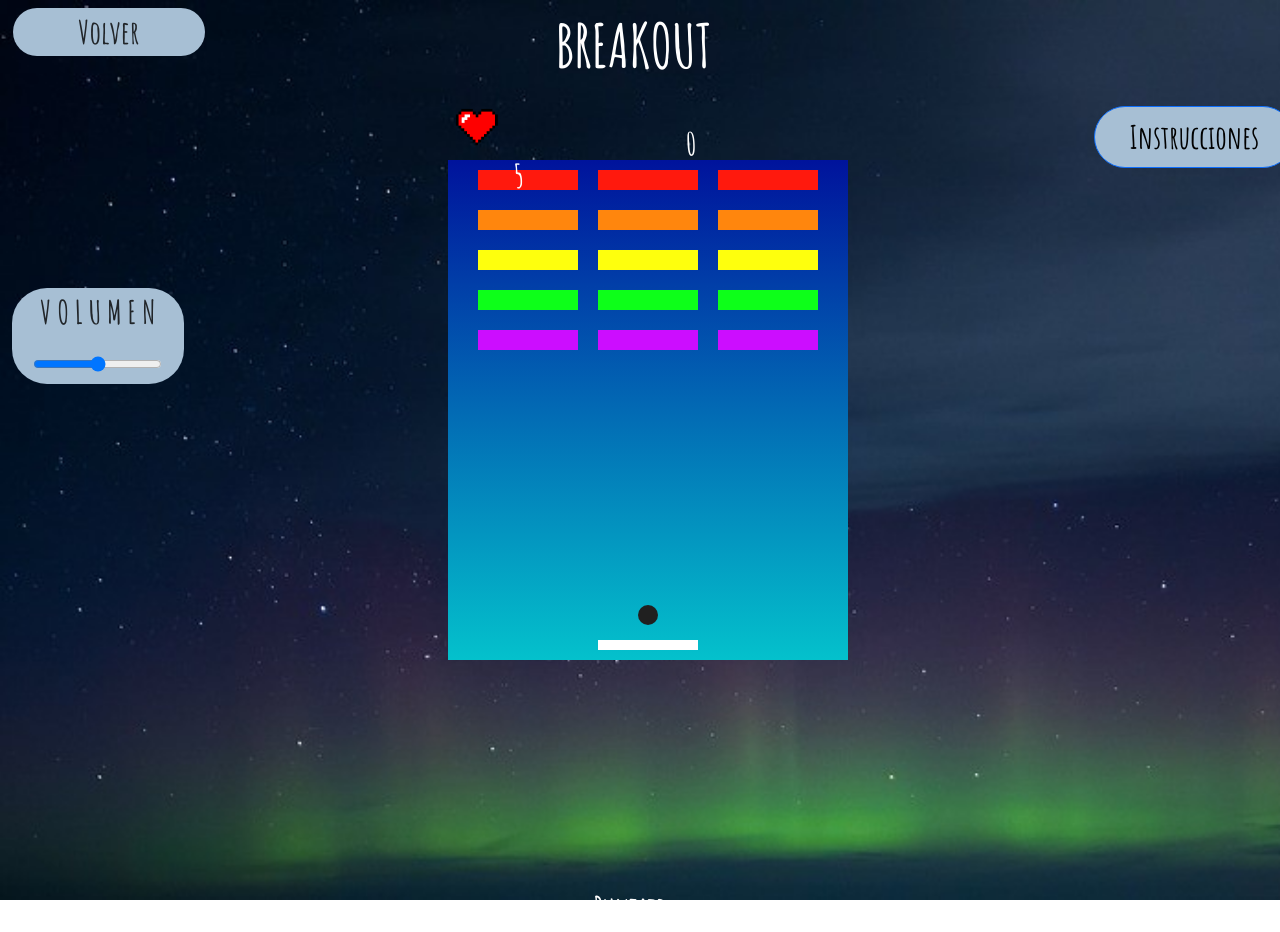
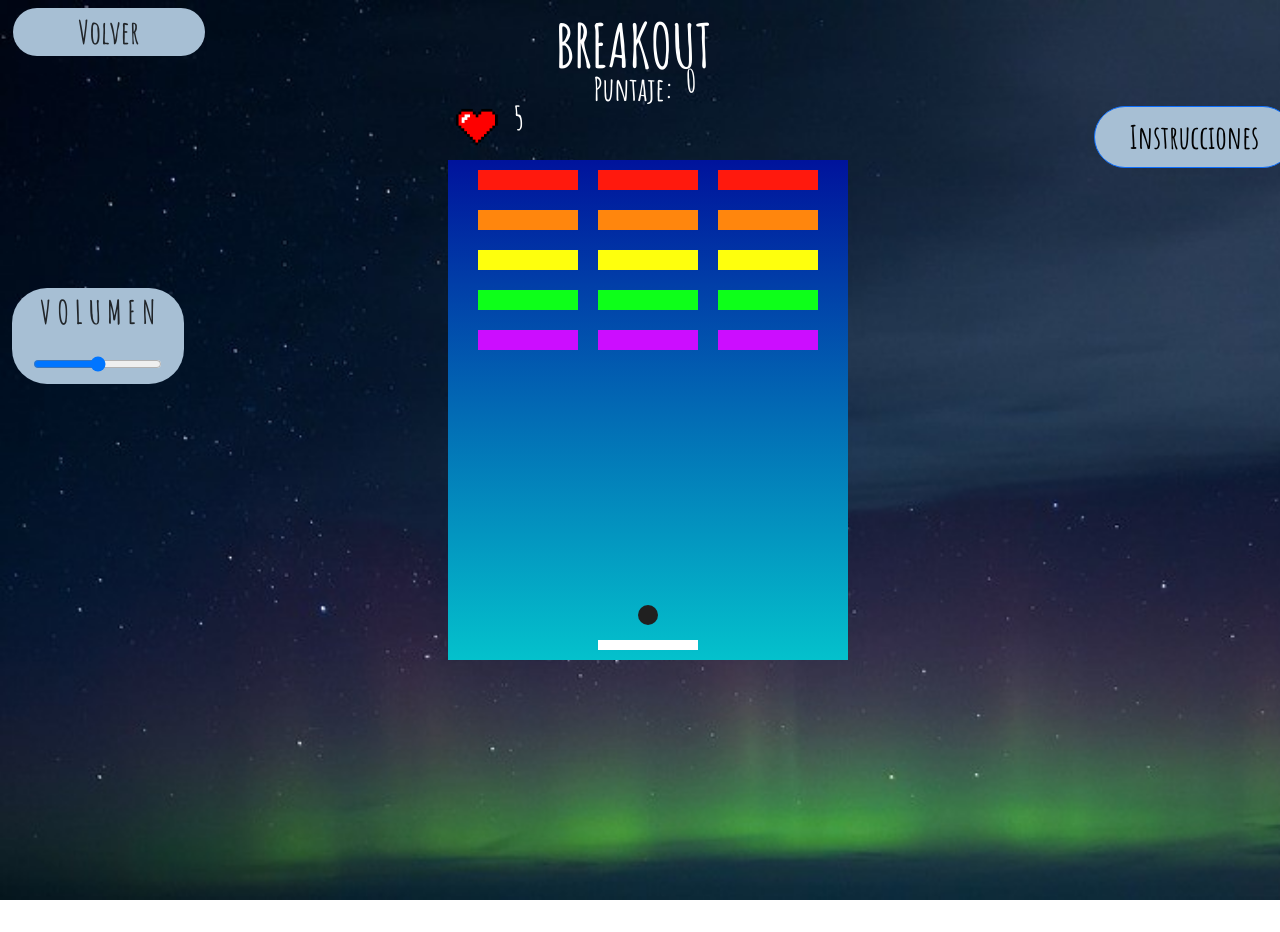
Before and after one commit to Luillilol/Proyecto2, a plain HTML site: page templates/breakout.html in a window 1280 px wide. After the commit the page ends 900 px from the top, so only its background shows below. Drawn offline with nearby package versions, Linux system fonts and the light colour scheme.

Commit message:
FEAT: arreglo harry

```diff
--- a/statics/styles/breakout.css
+++ b/statics/styles/breakout.css
@@ -75,7 +75,7 @@ body{
   font-size: 2.5vw;
   text-align: center;
   color: white;
-  top: -40%;
+  top: -46.5%;
   left: -5%;
 }
 #puntaje{
@@ -84,7 +84,7 @@ body{
   font-size: 2.5vw;
   text-align: center;
   color: white;
-  top: 500px;
+  top: -35.5%;
   left: 5%;
 }
 #score{
@@ -93,7 +93,7 @@ body{
   font-size: 2.5vw;
   text-align: center;
   color: white;
-  top: -36.5%;
+  top: -43.5%;
   left: 10%;
 }
 /*MODAL*/
```
Also changed, not shown: templates/harry.html (+1 -1 lines).
